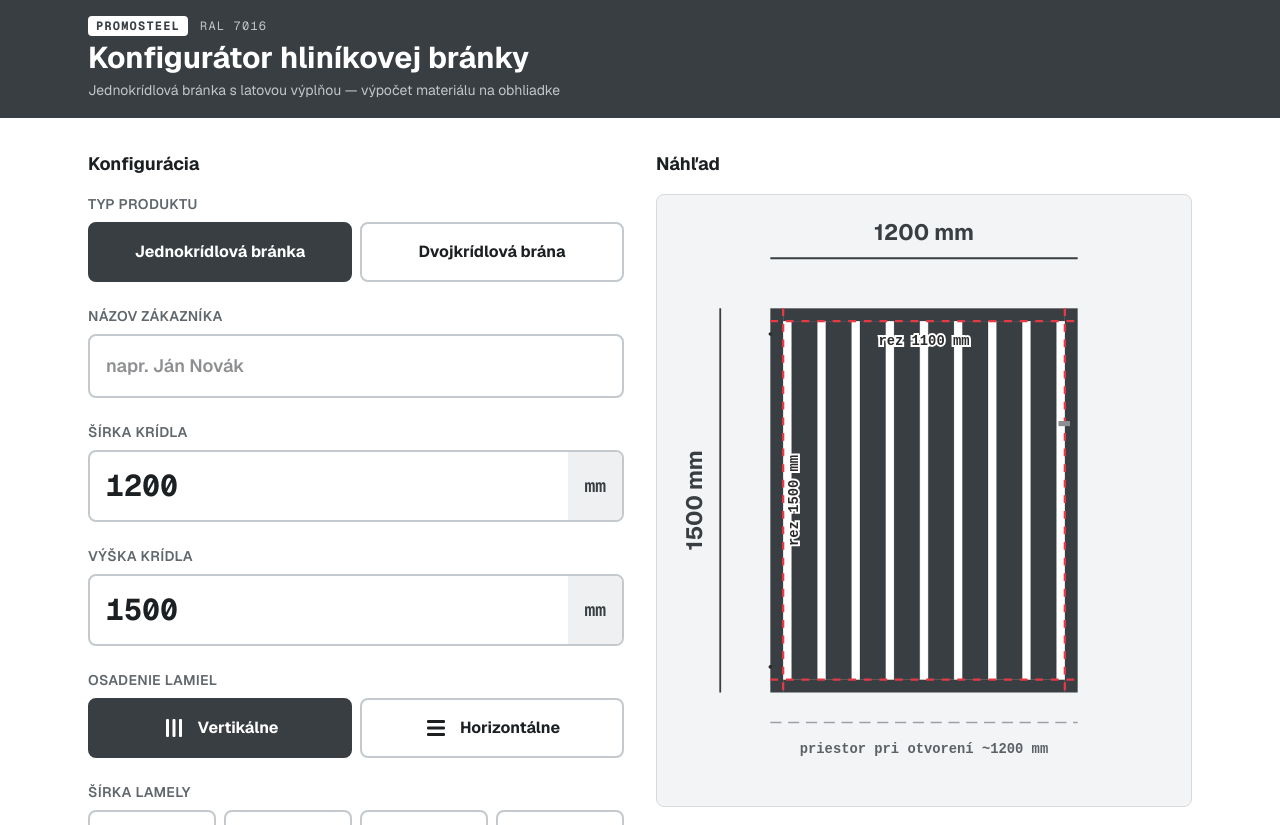
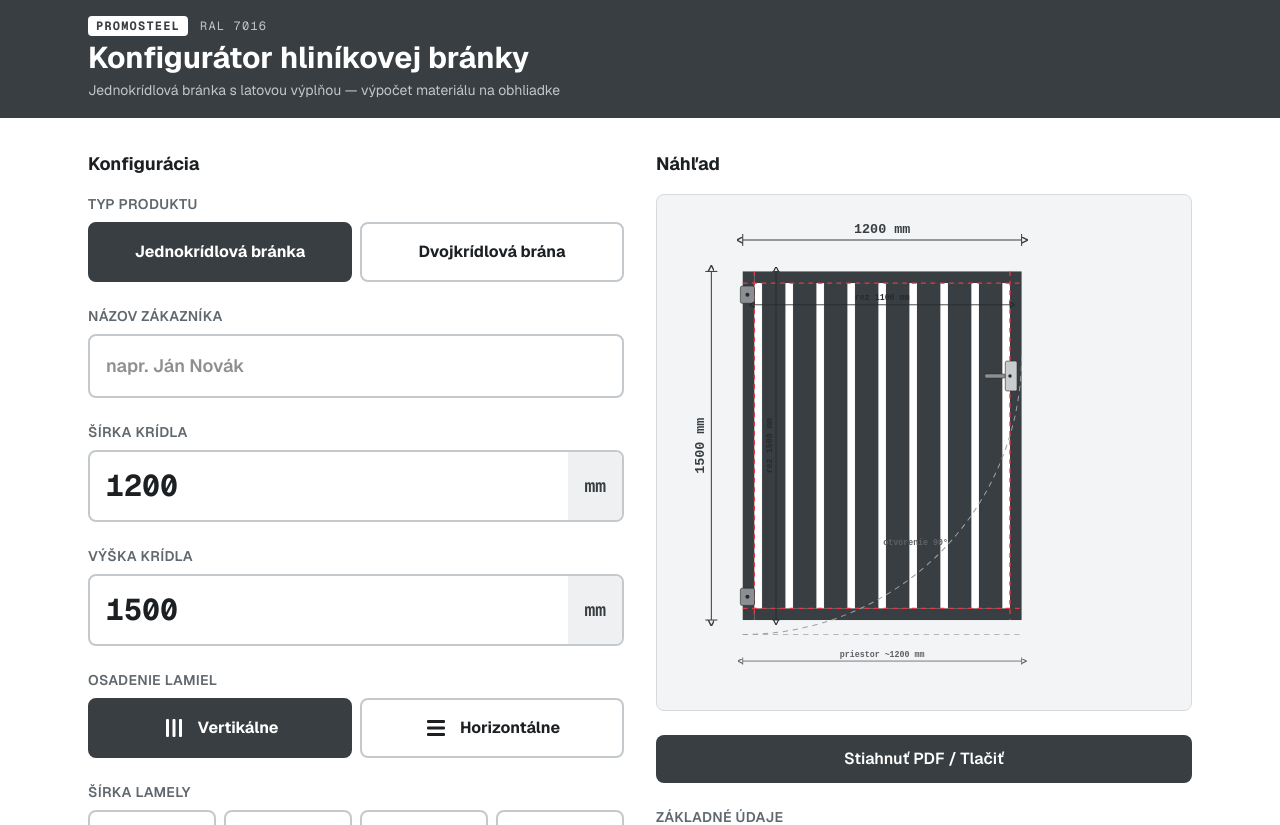
Before and after one commit to krealik/konfigurator, a Next.js app: page / in a window 1280 px wide. Shown: the top 825 px of the page. Built offline with nearby package versions, Linux system fonts and the light colour scheme.

Commit message:
Add files via upload

```diff
--- a/components/gate-preview.tsx
+++ b/components/gate-preview.tsx
@@ -5,6 +5,48 @@ import type { GateInput, GateResult } from "@/lib/gate-calc"
 
 const CUT_COLOR = "#E63946"
 interface Props { vstup: GateInput; vysledok: GateResult }
+
+function clamp(v: number, min: number, max: number) {
+  return Math.min(max, Math.max(min, v))
+}
+
+const MARKER_SUFFIX: Record<string, string> = { "#383E42": "", "#2A2A2A": "Dark", "#5B6166": "Gray" }
+
+/** Vodorovná technická kóta so šípkami na koncoch a popiskom nad čiarou. */
+function DimLineH({ y, x1, x2, label, fontSize, tick, stroke, color = "#383E42" }:
+  { y: number; x1: number; x2: number; label: string; fontSize: number; tick: number; stroke: number; color?: string }) {
+  const suf = MARKER_SUFFIX[color] ?? ""
+  return <g stroke={color} strokeWidth={stroke} fill={color}>
+    <line x1={x1} y1={y - tick * 0.5} x2={x1} y2={y + tick * 0.5} />
+    <line x1={x2} y1={y - tick * 0.5} x2={x2} y2={y + tick * 0.5} />
+    <line x1={x1} y1={y} x2={x2} y2={y} markerStart={`url(#arrowStart${suf})`} markerEnd={`url(#arrowEnd${suf})`} />
+    <text x={(x1 + x2) / 2} y={y - tick * 0.6} fontSize={fontSize} textAnchor="middle" fontWeight={700} stroke="none" fontFamily="monospace">{label}</text>
+  </g>
+}
+
+/** Zvislá technická kóta so šípkami na koncoch a popiskom otočeným pozdĺž čiary. */
+function DimLineV({ x, y1, y2, label, fontSize, tick, stroke, color = "#383E42" }:
+  { x: number; y1: number; y2: number; label: string; fontSize: number; tick: number; stroke: number; color?: string }) {
+  const suf = MARKER_SUFFIX[color] ?? ""
+  return <g stroke={color} strokeWidth={stroke} fill={color}>
+    <line x1={x - tick * 0.5} y1={y1} x2={x + tick * 0.5} y2={y1} />
+    <line x1={x - tick * 0.5} y1={y2} x2={x + tick * 0.5} y2={y2} />
+    <line x1={x} y1={y1} x2={x} y2={y2} markerStart={`url(#arrowStart${suf})`} markerEnd={`url(#arrowEnd${suf})`} />
+    <text x={x - tick * 0.6} y={(y1 + y2) / 2} fontSize={fontSize} textAnchor="middle" fontWeight={700} stroke="none" fontFamily="monospace" transform={`rotate(-90 ${x - tick * 0.6} ${(y1 + y2) / 2})`}>{label}</text>
+  </g>
+}
+
+/** Spoločné SVG marker definície pre šípky na kótach — vlož raz do <defs>. */
+function DimArrowDefs() {
+  return <>
+    <marker id="arrowStart" markerWidth="8" markerHeight="8" refX="6" refY="3" orient="auto"><path d="M6,0 L0,3 L6,6" fill="none" stroke="#383E42" strokeWidth="1.4" /></marker>
+    <marker id="arrowEnd" markerWidth="8" markerHeight="8" refX="2" refY="3" orient="auto"><path d="M2,0 L8,3 L2,6" fill="none" stroke="#383E42" strokeWidth="1.4" /></marker>
+    <marker id="arrowStartDark" markerWidth="8" markerHeight="8" refX="6" refY="3" orient="auto"><path d="M6,0 L0,3 L6,6" fill="none" stroke="#2A2A2A" strokeWidth="1.4" /></marker>
+    <marker id="arrowEndDark" markerWidth="8" markerHeight="8" refX="2" refY="3" orient="auto"><path d="M2,0 L8,3 L2,6" fill="none" stroke="#2A2A2A" strokeWidth="1.4" /></marker>
+    <marker id="arrowStartGray" markerWidth="8" markerHeight="8" refX="6" refY="3" orient="auto"><path d="M6,0 L0,3 L6,6" fill="none" stroke="#5B6166" strokeWidth="1.4" /></marker>
+    <marker id="arrowEndGray" markerWidth="8" markerHeight="8" refX="2" refY="3" orient="auto"><path d="M2,0 L8,3 L2,6" fill="none" stroke="#5B6166" strokeWidth="1.4" /></marker>
+  </>
+}
 
 export function GatePreview({ vstup, vysledok }: Props) {
   return vstup.typProduktu === "dvojkridlovaBrana"
@@ -18,33 +60,74 @@ function BrankaPreview({ vstup, vysledok }: Props) {
   const ram = RAM_PROFIL_HRUBKA_MM
   const innerX = ram, innerY = ram, innerW = Math.max(0, sirkaKridla - 2 * ram), innerH = Math.max(0, vyskaKridla - 2 * ram)
   const vert = vstup.orientacia === "vertikalne"
-  const margin = 380, vbW = sirkaKridla + margin * 2, vbH = vyskaKridla + margin * 2
-  const stroke = Math.max(vbW, vbH) / 320, fontSize = Math.max(vbW, vbH) / 26, tick = fontSize * .9, cutFont = fontSize * .62
+  // Oblúk otvorenia potrebuje priestor napravo od bránky — margin je preto väčší vpravo.
+  const marginL = 300, marginT = 260, marginR = Math.max(340, sirkaKridla * 0.55), marginB = 320
+  const vbW = sirkaKridla + marginL + marginR, vbH = vyskaKridla + marginT + marginB
+  // Rozmerovo nezávislé veľkosti (v jednotkách viewBoxu, ktorý sleduje mm) — s dolnými/hornými limitmi,
+  // aby popisky a značky ostali čitateľné pri malých aj veľkých bránach.
+  const scale = Math.max(sirkaKridla, vyskaKridla)
+  const fontSize = clamp(scale / 26, 32, 58)
+  const cutFont = fontSize * 0.62
+  const stroke = clamp(scale / 340, 2.2, 5)
+  const tick = fontSize * 0.9
   const lamely: number[] = []
   const start = vert ? innerX : innerY
   for (let i = 0; i < vysledok.pocetLamiel; i++) lamely.push(start + vysledok.skutocnaMedzera * (i + 1) + sirkaLamely * i)
   const fill = povrch.drevo ? "url(#drevo)" : povrch.farba
+  // Kovanie: pevná minimálna veľkosť v mm-jednotkách viewboxu, aby bolo vidno aj pri veľkých bránach.
+  const hwSize = clamp(scale * 0.045, 40, 70)
   return <svg viewBox={`0 0 ${vbW} ${vbH}`} className="h-auto w-full" role="img" aria-label={`Náhľad bránky ${sirkaKridla} × ${vyskaKridla} mm`}>
-    <defs><linearGradient id="drevo" x1="0" y1="0" x2="1" y2="0"><stop offset="0%" stopColor={povrch.farba}/><stop offset="45%" stopColor="rgba(255,255,255,0.18)"/><stop offset="55%" stopColor={povrch.farba}/><stop offset="100%" stopColor="rgba(0,0,0,0.22)"/></linearGradient></defs>
-    <g transform={`translate(${margin} ${margin})`}>
+    <defs><DimArrowDefs /><linearGradient id="drevo" x1="0" y1="0" x2="1" y2="0"><stop offset="0%" stopColor={povrch.farba}/><stop offset="45%" stopColor="rgba(255,255,255,0.18)"/><stop offset="55%" stopColor={povrch.farba}/><stop offset="100%" stopColor="rgba(0,0,0,0.22)"/></linearGradient></defs>
+    <g transform={`translate(${marginL} ${marginT})`}>
       <rect width={sirkaKridla} height={vyskaKridla} fill="white" />
       {lamely.map((pos, i) => <rect key={i} x={vert ? pos : innerX} y={vert ? innerY : pos} width={vert ? sirkaLamely : innerW} height={vert ? innerH : sirkaLamely} fill={fill} stroke="rgba(0,0,0,.18)" strokeWidth={stroke*.5}/>) }
       <g fill={FARBA_RAM}><rect width={ram} height={vyskaKridla}/><rect x={sirkaKridla-ram} width={ram} height={vyskaKridla}/><rect x={ram} width={sirkaKridla-2*ram} height={ram}/><rect x={ram} y={vyskaKridla-ram} width={sirkaKridla-2*ram} height={ram}/></g>
-      {/* Rezné značky: zvislé bočnice idú v plnej dĺžke (celé rohy), vodorovné kusy sú vsadené MEDZI ne — rez je tam, kde sa vodorovný profil stretáva so zvislým. */}
+      {/* Rezné značky: zvislé bočnice idú v plnej dĺžke (celé rohy), vodorovné kusy sú vsadené MEDZI ne. */}
       <g stroke={CUT_COLOR} strokeWidth={stroke*1.3} strokeDasharray={`${fontSize*.35} ${fontSize*.35}`}>
         <line x1={0} y1={ram} x2={sirkaKridla} y2={ram} />
         <line x1={0} y1={vyskaKridla-ram} x2={sirkaKridla} y2={vyskaKridla-ram} />
         <line x1={ram} y1={0} x2={ram} y2={vyskaKridla} />
         <line x1={sirkaKridla-ram} y1={0} x2={sirkaKridla-ram} y2={vyskaKridla} />
       </g>
-      <g fill="#2A2A2A" stroke="white" strokeWidth={cutFont*.28} style={{paintOrder:"stroke"}} fontFamily="monospace" fontWeight={700}><text x={sirkaKridla/2} y={ram+cutFont*1.7} fontSize={cutFont} textAnchor="middle">rez {sirkaKridla-2*ram} mm</text><text x={ram+cutFont*1.1} y={vyskaKridla/2} fontSize={cutFont} textAnchor="middle" transform={`rotate(-90 ${ram+cutFont*1.1} ${vyskaKridla/2})`}>rez {vyskaKridla} mm</text></g>
-      <g stroke={FARBA_RAM} strokeWidth={stroke} fill={FARBA_RAM}><line x1={0} y1={-tick*2.5} x2={sirkaKridla} y2={-tick*2.5}/><text x={sirkaKridla/2} y={-tick*3.4} fontSize={fontSize} textAnchor="middle" fontWeight={700} stroke="none">{sirkaKridla} mm</text><line x1={-tick*2.5} y1={0} x2={-tick*2.5} y2={vyskaKridla}/><text x={-tick*3.4} y={vyskaKridla/2} fontSize={fontSize} textAnchor="middle" fontWeight={700} stroke="none" transform={`rotate(-90 ${-tick*3.4} ${vyskaKridla/2})`}>{vyskaKridla} mm</text></g>
-      <g><circle cx={0} cy={vyskaKridla-PANT_OD_KRAJA_MM} r={ram*.14} fill="#2A2A2A"/><circle cx={0} cy={PANT_OD_KRAJA_MM} r={ram*.14} fill="#2A2A2A"/><rect x={sirkaKridla-ram*1.5} y={vyskaKridla-KLUCKA_VYSKA_MM-ram*.2} width={ram*.9} height={ram*.4} fill="#8B8F93"/></g>
-      {/* Priestor pri otvorení na 90° — naznačený obrys ako pomôcka na obhliadke. */}
-      <g stroke="#9AA0A6" strokeWidth={stroke*0.8} strokeDasharray={`${fontSize*.5} ${fontSize*.3}`} fill="none">
-        <line x1={0} y1={vyskaKridla+tick*1.5} x2={sirkaKridla} y2={vyskaKridla+tick*1.5} />
+
+      {/* Panty — na ľavej bočnici, výrazné, s pevnou minimálnou veľkosťou. */}
+      {[
+        { y: vyskaKridla - PANT_OD_KRAJA_MM, label: `pánt ${PANT_OD_KRAJA_MM} mm od spodku` },
+        { y: PANT_OD_KRAJA_MM, label: `pánt ${PANT_OD_KRAJA_MM} mm od vrchu` },
+      ].map((p) => (
+        <g key={p.label}>
+          <rect x={-hwSize*0.15} y={p.y-hwSize*0.55} width={hwSize*0.9} height={hwSize*1.1} rx={hwSize*0.12} fill="#8B8F93" stroke="#2A2A2A" strokeWidth={stroke*0.6} />
+          <circle cx={hwSize*0.3} cy={p.y} r={hwSize*0.13} fill="#2A2A2A" />
+        </g>
+      ))}
+
+      {/* Kľučka — na pravej bočnici, výška 1050 mm od spodku. */}
+      {(() => {
+        const y = vyskaKridla - KLUCKA_VYSKA_MM
+        const plateW = hwSize*0.75, plateH = hwSize*1.9, handleLen = hwSize*1.3
+        return <g>
+          <rect x={sirkaKridla-ram-plateW*0.4} y={y-plateH/2} width={plateW} height={plateH} rx={hwSize*0.1} fill="#C9CCCE" stroke="#2A2A2A" strokeWidth={stroke*0.6} />
+          <rect x={sirkaKridla-ram-plateW*0.4-handleLen} y={y-hwSize*0.13} width={handleLen} height={hwSize*0.26} rx={hwSize*0.08} fill="#8B8F93" stroke="#2A2A2A" strokeWidth={stroke*0.5} />
+          <circle cx={sirkaKridla-ram} cy={y} r={hwSize*0.11} fill="#2A2A2A" />
+        </g>
+      })()}
+
+      {/* Technické kótovanie — celková šírka a výška (mimo obrysu bránky). */}
+      <DimLineH y={-tick*2.6} x1={0} x2={sirkaKridla} label={`${sirkaKridla} mm`} fontSize={fontSize} tick={tick} stroke={stroke} />
+      <DimLineV x={-tick*2.6} y1={0} y2={vyskaKridla} label={`${vyskaKridla} mm`} fontSize={fontSize} tick={tick} stroke={stroke} />
+      {/* Kóta reznej dĺžky vodorovného profilu (vnútri, pod horným rámom). */}
+      <DimLineH y={ram+tick*1.8} x1={ram} x2={sirkaKridla-ram} label={`rez ${sirkaKridla-2*ram} mm`} fontSize={cutFont} tick={tick*0.6} stroke={stroke*0.8} color="#2A2A2A" />
+      {/* Kóta reznej dĺžky zvislej bočnice. */}
+      <DimLineV x={ram+tick*1.8} y1={0} y2={vyskaKridla} label={`rez ${vyskaKridla} mm`} fontSize={cutFont} tick={tick*0.6} stroke={stroke*0.8} color="#2A2A2A" />
+
+      {/* Oblúk otvorenia na 90° — panty vľavo, krídlo sa otvára smerom von (doprava od osi pántov). */}
+      <g>
+        <path d={`M ${0} ${vyskaKridla + tick*1.2} A ${sirkaKridla} ${sirkaKridla} 0 0 0 ${sirkaKridla} ${vyskaKridla + tick*1.2 - sirkaKridla}`}
+          fill="none" stroke="#9AA0A6" strokeWidth={stroke} strokeDasharray={`${fontSize*.4} ${fontSize*.35}`} />
+        <line x1={0} y1={vyskaKridla+tick*1.2} x2={sirkaKridla} y2={vyskaKridla+tick*1.2} stroke="#9AA0A6" strokeWidth={stroke*0.7} strokeDasharray={`${fontSize*.4} ${fontSize*.35}`} />
+        <text x={sirkaKridla*0.62} y={vyskaKridla+tick*1.2-sirkaKridla*0.32} fontSize={cutFont} textAnchor="middle" fontFamily="monospace" fontWeight={700} fill="#5B6166">otvorenie 90°</text>
+        <DimLineH y={vyskaKridla+tick*3.4} x1={0} x2={sirkaKridla} label={`priestor ~${sirkaKridla} mm`} fontSize={cutFont} tick={tick*0.6} stroke={stroke*0.8} color="#5B6166" />
       </g>
-      <text x={sirkaKridla/2} y={vyskaKridla+tick*3} fontSize={cutFont} textAnchor="middle" fontFamily="monospace" fontWeight={700} fill="#5B6166">priestor pri otvorení ~{sirkaKridla} mm</text>
     </g>
   </svg>
 }
@@ -52,58 +135,74 @@ function BrankaPreview({ vstup, vysledok }: Props) {
 function DvojkridlovaPreview({ vstup, vysledok }: Props) {
   const totalW = vstup.sirkaKridla, h = vstup.vyskaKridla, wingW = vysledok.sirkaKridla, ram = RAM_PROFIL_HRUBKA_MM
   const povrch = najdiPovrch(vstup.povrch), fill = povrch.drevo ? "url(#drevoBig)" : povrch.farba
-  const margin = 430, vbW = totalW + margin*2, vbH = h + margin*2 + 120
-  const stroke = Math.max(vbW,vbH)/320, fontSize=Math.max(vbW,vbH)/26, cutFont=fontSize*.58
-  const innerW=Math.max(0,wingW-2*ram)
+  const marginL = 300, marginT = 260, marginR = 300, marginB = clamp(totalW * 0.4, 380, 640)
+  const vbW = totalW + marginL + marginR, vbH = h + marginT + marginB
+  const scale = Math.max(totalW, h)
+  const stroke = clamp(scale / 340, 2.2, 5), fontSize = clamp(scale / 26, 32, 58), cutFont = fontSize * 0.6
+  const tick = fontSize * 0.9
+  const innerW = Math.max(0, wingW - 2 * ram)
   // PRIECKA_VYSKA_OD_ZEME_MM je vzdialenosť OD ZEME po SPODNÚ hranu priečky.
   // V SVG rastie Y nadol (Y=0 je vrch, Y=h je zem) — treba prepočítať na súradnice zhora.
-  const priackaSpodnaHranaY = h - PRIECKA_VYSKA_OD_ZEME_MM // od vrchu po spodnú hranu priečky
-  const priackaHornaHranaY = priackaSpodnaHranaY - ram // od vrchu po hornú hranu priečky
-  const bottomLamellaTopY = priackaSpodnaHranaY // lamely pod priečkou začínajú hneď pod jej spodnou hranou
-  const bottomLamellaH = Math.max(0, h - ram - priackaSpodnaHranaY) // od spodnej hrany priečky po spodný rám
-  const upperLamellaH = Math.max(0, priackaHornaHranaY - ram) // od horného rámu po hornú hranu priečky
-  const bottomCount=vysledok.lamelySpodnaCast?.pocet ?? 0, upperCount=vysledok.lamelyHornaCast?.pocet ?? 0
-  const bottomGap=vysledok.lamelySpodnaCast?.skutocnaMedzera ?? 0, upperGap=vysledok.lamelyHornaCast?.skutocnaMedzera ?? 0
-  const drawLamellas=(x:number, startY:number, count:number, gap:number, keyPrefix:string) => Array.from({length:count},(_,i)=><rect key={`${keyPrefix}-${i}`} x={x+ram} y={startY+gap*(i+1)+vstup.sirkaLamely*i} width={innerW} height={vstup.sirkaLamely} fill={fill} stroke="rgba(0,0,0,.18)" strokeWidth={stroke*.5}/>)
-  const wing=(x:number, idx:number)=><g key={idx}>
-    <rect x={x} y={0} width={wingW} height={h} fill="white"/>
-    {drawLamellas(x, bottomLamellaTopY, bottomCount, bottomGap, `b${idx}`)}
+  const priackaSpodnaHranaY = h - PRIECKA_VYSKA_OD_ZEME_MM
+  const priackaHornaHranaY = priackaSpodnaHranaY - ram
+  const bottomCount = vysledok.lamelySpodnaCast?.pocet ?? 0, upperCount = vysledok.lamelyHornaCast?.pocet ?? 0
+  const bottomGap = vysledok.lamelySpodnaCast?.skutocnaMedzera ?? 0, upperGap = vysledok.lamelyHornaCast?.skutocnaMedzera ?? 0
+  const drawLamellas = (x: number, startY: number, count: number, gap: number, keyPrefix: string) =>
+    Array.from({ length: count }, (_, i) => <rect key={`${keyPrefix}-${i}`} x={x + ram} y={startY + gap * (i + 1) + vstup.sirkaLamely * i} width={innerW} height={vstup.sirkaLamely} fill={fill} stroke="rgba(0,0,0,.18)" strokeWidth={stroke * .5} />)
+
+  const wing = (x: number, idx: number) => <g key={idx}>
+    <rect x={x} y={0} width={wingW} height={h} fill="white" />
+    {drawLamellas(x, priackaSpodnaHranaY, bottomCount, bottomGap, `b${idx}`)}
     {drawLamellas(x, ram, upperCount, upperGap, `u${idx}`)}
     <g fill={FARBA_RAM}>
-      <rect x={x} width={ram} height={h}/>
-      <rect x={x+wingW-ram} width={ram} height={h}/>
-      <rect x={x+ram} width={innerW} height={ram}/>
-      <rect x={x+ram} y={h-ram} width={innerW} height={ram}/>
-      <rect x={x+ram} y={priackaHornaHranaY} width={innerW} height={ram}/>
+      <rect x={x} width={ram} height={h} />
+      <rect x={x + wingW - ram} width={ram} height={h} />
+      <rect x={x + ram} width={innerW} height={ram} />
+      <rect x={x + ram} y={h - ram} width={innerW} height={ram} />
+      <rect x={x + ram} y={priackaHornaHranaY} width={innerW} height={ram} />
     </g>
     {/* Rezné značky — zvislé bočnice v plnej výške, vodorovné (horný rám, dolný rám, priečka) vsadené medzi ne. */}
-    <g stroke={CUT_COLOR} strokeWidth={stroke*1.2} strokeDasharray={`${fontSize*.32} ${fontSize*.32}`}>
-      <line x1={x} y1={ram} x2={x+wingW} y2={ram} />
-      <line x1={x} y1={h-ram} x2={x+wingW} y2={h-ram} />
-      <line x1={x} y1={priackaHornaHranaY} x2={x+wingW} y2={priackaHornaHranaY} />
-      <line x1={x} y1={priackaSpodnaHranaY} x2={x+wingW} y2={priackaSpodnaHranaY} />
-      <line x1={x+ram} y1={0} x2={x+ram} y2={h} />
-      <line x1={x+wingW-ram} y1={0} x2={x+wingW-ram} y2={h} />
-    </g>
-    <g fill="#2A2A2A" stroke="white" strokeWidth={cutFont*.3} style={{paintOrder:"stroke"}} fontFamily="monospace" fontWeight={700}>
-      <text x={x+wingW/2} y={priackaHornaHranaY-cutFont*0.6} fontSize={cutFont} textAnchor="middle">priečka 50×60 — rez {innerW} mm</text>
-      <text x={x+wingW-cutFont*0.6} y={priackaSpodnaHranaY+cutFont*1.2} fontSize={cutFont*0.85} textAnchor="end">{PRIECKA_VYSKA_OD_ZEME_MM} mm od zeme</text>
+    <g stroke={CUT_COLOR} strokeWidth={stroke * 1.2} strokeDasharray={`${fontSize * .32} ${fontSize * .32}`}>
+      <line x1={x} y1={ram} x2={x + wingW} y2={ram} />
+      <line x1={x} y1={h - ram} x2={x + wingW} y2={h - ram} />
+      <line x1={x} y1={priackaHornaHranaY} x2={x + wingW} y2={priackaHornaHranaY} />
+      <line x1={x} y1={priackaSpodnaHranaY} x2={x + wingW} y2={priackaSpodnaHranaY} />
+      <line x1={x + ram} y1={0} x2={x + ram} y2={h} />
+      <line x1={x + wingW - ram} y1={0} x2={x + wingW - ram} y2={h} />
     </g>
   </g>
+
   return <svg viewBox={`0 0 ${vbW} ${vbH}`} className="h-auto w-full" role="img" aria-label={`Náhľad dvojkrídlovej brány ${totalW} × ${h} mm`}>
-    <defs><linearGradient id="drevoBig" x1="0" y1="0" x2="1" y2="0"><stop offset="0%" stopColor={povrch.farba}/><stop offset="45%" stopColor="rgba(255,255,255,0.18)"/><stop offset="55%" stopColor={povrch.farba}/><stop offset="100%" stopColor="rgba(0,0,0,0.22)"/></linearGradient></defs>
-    <g transform={`translate(${margin} ${margin})`}>
-      {wing(0,0)}{wing(wingW,1)}
-      <g stroke={FARBA_RAM} strokeWidth={stroke} fill={FARBA_RAM}><line x1={0} y1={-fontSize*2.5} x2={totalW} y2={-fontSize*2.5}/><text x={totalW/2} y={-fontSize*3.3} fontSize={fontSize} textAnchor="middle" fontWeight={700} stroke="none">{totalW} mm — 2 × {Math.round(wingW)} mm</text><line x1={-fontSize*2.5} y1={0} x2={-fontSize*2.5} y2={h}/><text x={-fontSize*3.3} y={h/2} fontSize={fontSize} textAnchor="middle" fontWeight={700} stroke="none" transform={`rotate(-90 ${-fontSize*3.3} ${h/2})`}>{h} mm</text></g>
+    <defs><DimArrowDefs /><linearGradient id="drevoBig" x1="0" y1="0" x2="1" y2="0"><stop offset="0%" stopColor={povrch.farba} /><stop offset="45%" stopColor="rgba(255,255,255,0.18)" /><stop offset="55%" stopColor={povrch.farba} /><stop offset="100%" stopColor="rgba(0,0,0,0.22)" /></linearGradient></defs>
+    <g transform={`translate(${marginL} ${marginT})`}>
+      {wing(0, 0)}{wing(wingW, 1)}
       {/* Zvislá čiara medzi krídlami (styk dvoch krídel v strede brány, nie rezná značka). */}
       <line x1={wingW} y1={0} x2={wingW} y2={h} stroke="rgba(0,0,0,.35)" strokeWidth={stroke} />
-      <text x={totalW/2} y={h+fontSize*1.6} fontSize={fontSize*.65} textAnchor="middle" fontFamily="monospace" fontWeight={700} fill="#2A2A2A">2 samostatné krídla • horizontálne lamely • priečka {PRIECKA_VYSKA_OD_ZEME_MM} mm od zeme</text>
-      {/* Priestor pri otvorení na 90° — pre každé krídlo samostatne (posúva/otáča sa nezávisle). */}
-      <g stroke="#9AA0A6" strokeWidth={stroke*0.8} strokeDasharray={`${fontSize*.5} ${fontSize*.3}`} fill="none">
-        <line x1={0} y1={h+fontSize*2.6} x2={wingW} y2={h+fontSize*2.6} />
-        <line x1={wingW} y1={h+fontSize*2.6} x2={totalW} y2={h+fontSize*2.6} />
+
+      {/* Technické kótovanie — celkový rozmer a rozmer jedného krídla. */}
+      <DimLineH y={-tick * 2.6} x1={0} x2={totalW} label={`${totalW} mm celkom — 2 × ${Math.round(wingW)} mm`} fontSize={fontSize} tick={tick} stroke={stroke} />
+      <DimLineV x={-tick * 2.6} y1={0} y2={h} label={`${h} mm`} fontSize={fontSize} tick={tick} stroke={stroke} />
+
+      {/* Rezné kóty — bočnica (zvislý profil) a horný/dolný rám + priečka (vodorovný rez), na ľavom krídle. */}
+      <DimLineV x={ram + tick * 1.6} y1={0} y2={h} label={`rez bočnica ${h} mm`} fontSize={cutFont} tick={tick * 0.55} stroke={stroke * 0.75} color="#2A2A2A" />
+      <DimLineH y={ram + tick * 1.6} x1={ram} x2={wingW - ram} label={`rez rám/priečka ${innerW} mm`} fontSize={cutFont} tick={tick * 0.55} stroke={stroke * 0.75} color="#2A2A2A" />
+      <DimLineH y={priackaSpodnaHranaY + tick * 1.6} x1={ram} x2={wingW - ram} label={`priečka ${PRIECKA_VYSKA_OD_ZEME_MM} mm od zeme`} fontSize={cutFont * 0.85} tick={tick * 0.5} stroke={stroke * 0.7} color="#2A2A2A" />
+
+      <text x={totalW / 2} y={h + fontSize * 1.4} fontSize={fontSize * .6} textAnchor="middle" fontFamily="monospace" fontWeight={700} fill="#2A2A2A">2 samostatné krídla • horizontálne lamely</text>
+
+      {/* Oblúky otvorenia na 90° pre obe krídla — ľavé krídlo panty vľavo (otvára sa dovnútra doľava),
+          pravé krídlo panty vpravo (otvára sa dovnútra doprava) — symetricky od stredu brány. */}
+      <g>
+        <path d={`M 0 ${h + tick * 1.1} A ${wingW} ${wingW} 0 0 0 ${wingW} ${h + tick * 1.1 - wingW}`}
+          fill="none" stroke="#9AA0A6" strokeWidth={stroke} strokeDasharray={`${fontSize * .35} ${fontSize * .3}`} />
+        <path d={`M ${totalW} ${h + tick * 1.1} A ${wingW} ${wingW} 0 0 1 ${wingW} ${h + tick * 1.1 - wingW}`}
+          fill="none" stroke="#9AA0A6" strokeWidth={stroke} strokeDasharray={`${fontSize * .35} ${fontSize * .3}`} />
+        <line x1={0} y1={h + tick * 1.1} x2={totalW} y2={h + tick * 1.1} stroke="#9AA0A6" strokeWidth={stroke * 0.7} strokeDasharray={`${fontSize * .35} ${fontSize * .3}`} />
+        <text x={wingW * 0.55} y={h + tick * 1.1 - wingW * 0.28} fontSize={cutFont} textAnchor="middle" fontFamily="monospace" fontWeight={700} fill="#5B6166">90°</text>
+        <text x={totalW - wingW * 0.55} y={h + tick * 1.1 - wingW * 0.28} fontSize={cutFont} textAnchor="middle" fontFamily="monospace" fontWeight={700} fill="#5B6166">90°</text>
+        <DimLineH y={h + wingW + tick * 1.9} x1={0} x2={wingW} label={`priestor ~${Math.round(wingW)} mm`} fontSize={cutFont} tick={tick * 0.6} stroke={stroke * 0.8} color="#5B6166" />
+        <DimLineH y={h + wingW + tick * 1.9} x1={wingW} x2={totalW} label={`priestor ~${Math.round(wingW)} mm`} fontSize={cutFont} tick={tick * 0.6} stroke={stroke * 0.8} color="#5B6166" />
       </g>
-      <text x={totalW/2} y={h+fontSize*3.7} fontSize={cutFont} textAnchor="middle" fontFamily="monospace" fontWeight={700} fill="#5B6166">priestor pri otvorení — každé krídlo ~{Math.round(wingW)} mm</text>
     </g>
   </svg>
 }
```
